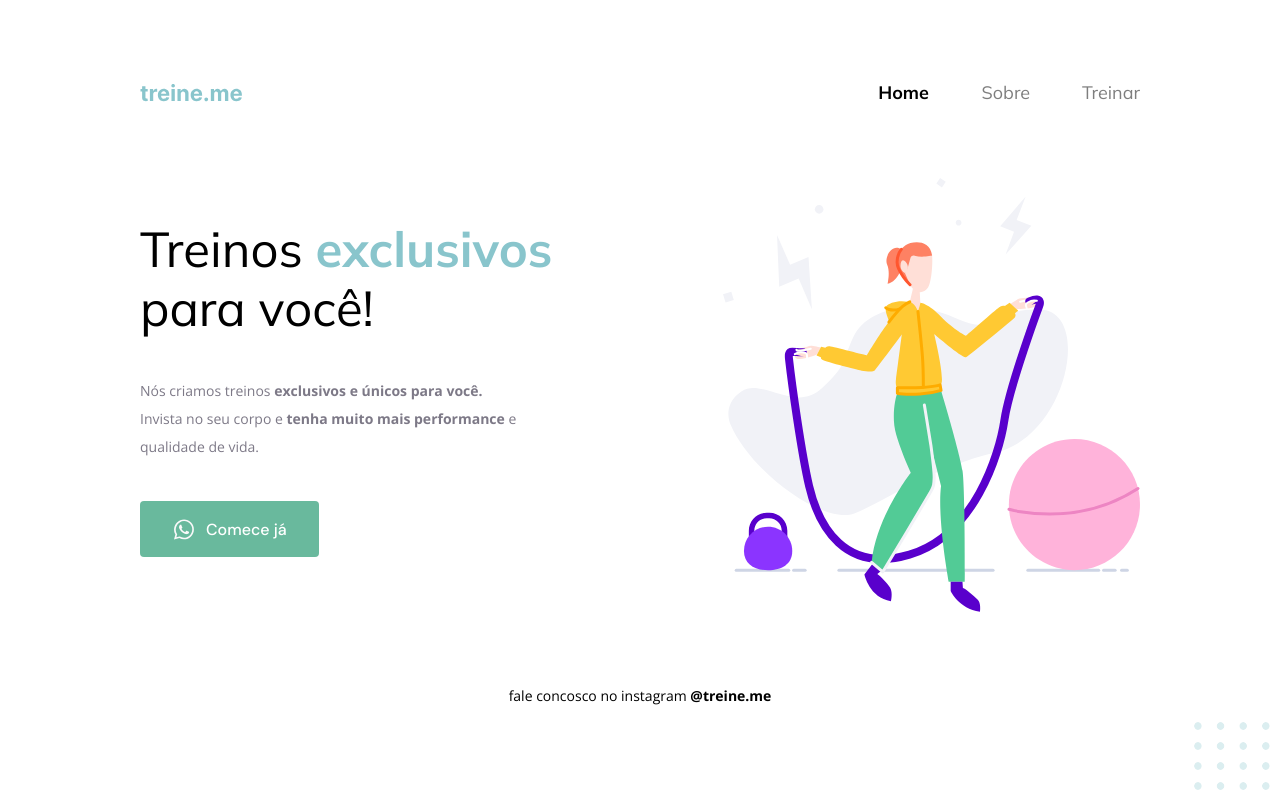
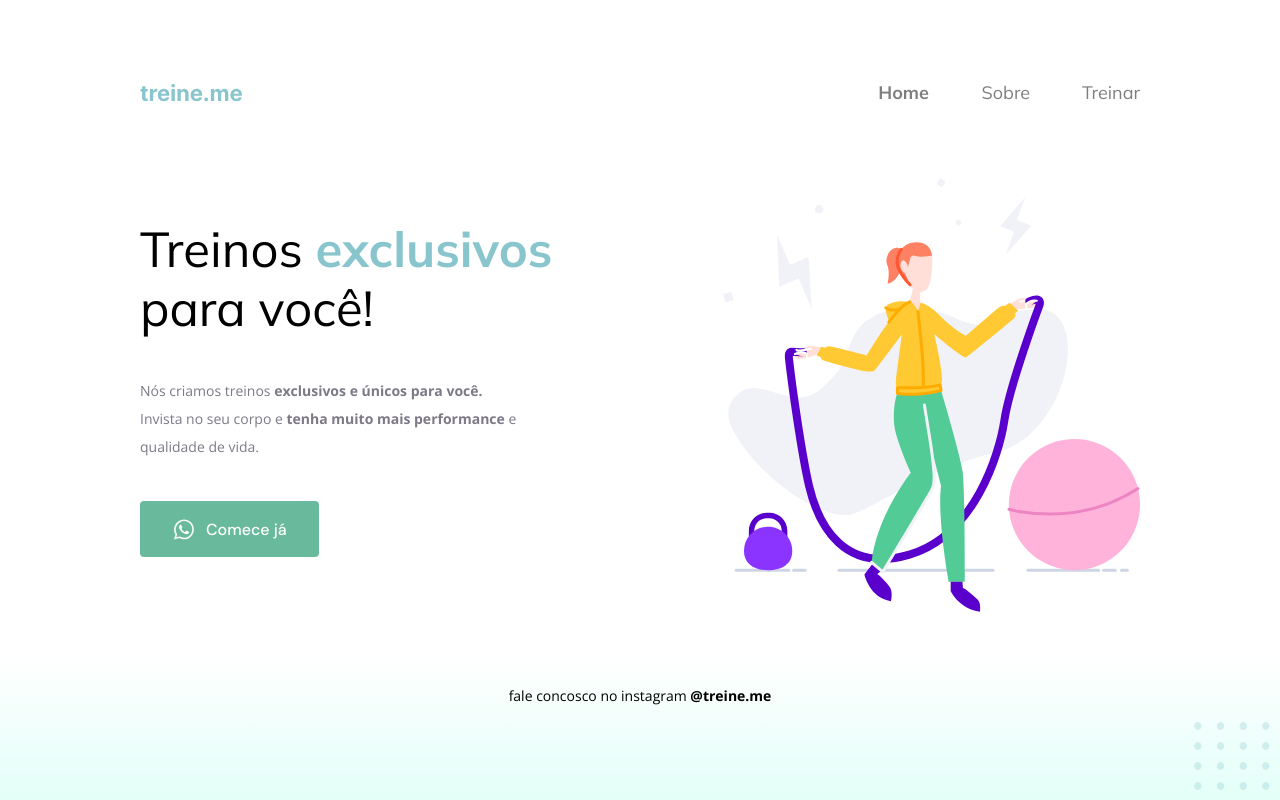
Before and after one commit to Linhares123/Projeto-02-Explorer-Rocketseat, a plain HTML site: page index.html in a window 1280 px wide. Drawn offline with nearby package versions, Linux system fonts and the light colour scheme.

Commit message:
Update style.css

```diff
--- a/style.css
+++ b/style.css
@@ -1,11 +1,17 @@
 body {
   margin: 0;
   box-sizing: border-box;
+
+  background: linear-gradient(180deg, rgba(227, 255, 248, 0) 82.08%, rgba(227, 255, 248, 1) 100%);
+
+  min-height: 100vh;
 }
 
 .page {
   width: 1000px;
-  margin: 65px auto 0;
+  margin: 0 auto;
+
+  padding-top: 65px;
 }
 
 nav {
@@ -27,7 +33,7 @@ nav ul li {
   list-style: none;
 }
 
-nav ul li:nth-child(1) {
+nav ul li:hover {
   opacity: 1;
 }
 
```
